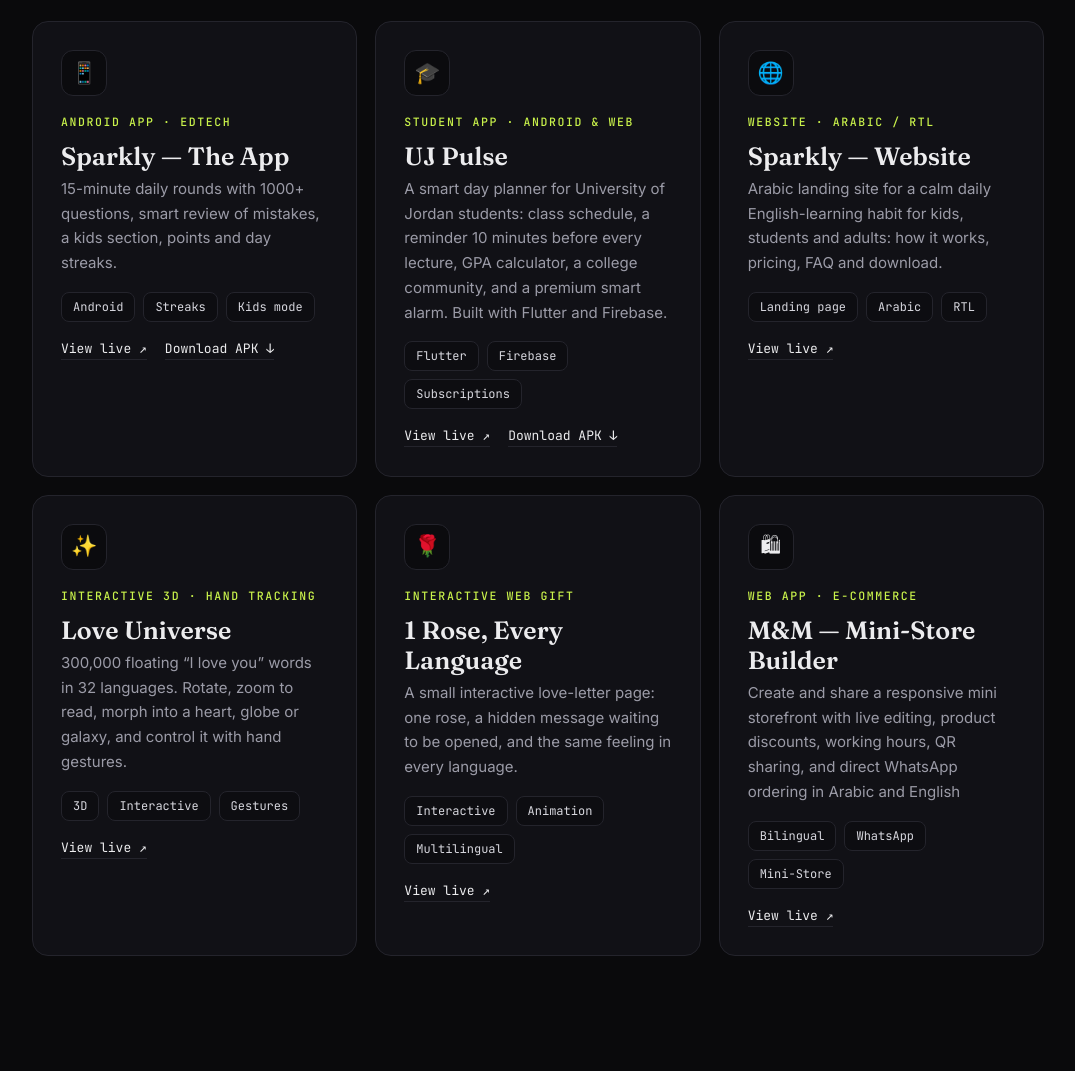
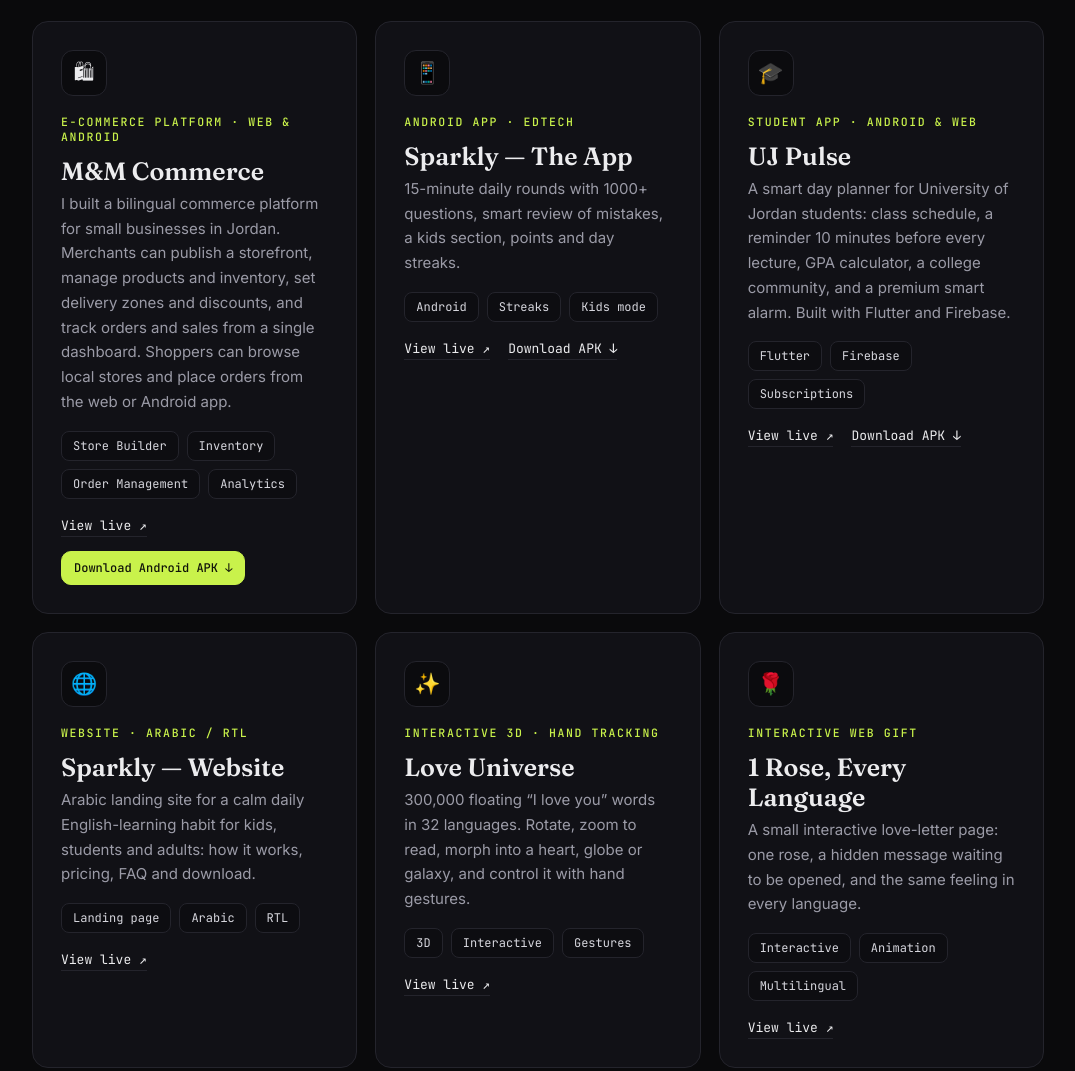
Before and after one commit to Hamoodasalim/MohammadCV, a plain HTML site: page index.html in a window 1280 px wide. Shown: the part 1750-2821 px from the top of the page, without its empty margins (102-1177 px from the left). Drawn offline with Linux system fonts and the light colour scheme.

Commit message:
Update M&M Commerce portfolio entry and Android download

```diff
--- a/index.html
+++ b/index.html
@@ -43,6 +43,7 @@ h1{font:600 clamp(48px,8vw,92px)/1 var(--ser);letter-spacing:-.03em;margin:6px 0
 .ic{width:46px;height:46px;border:1px solid var(--line);border-radius:12px;display:grid;place-items:center;font-size:21px;background:#0b0b0e;margin-bottom:18px}
 .cd h3{font:600 25px/1.2 var(--ser);margin-bottom:6px}.tg{font:500 11.5px var(--mono);letter-spacing:.14em;color:var(--a);text-transform:uppercase;margin-bottom:12px;display:block}
 .cd p{color:var(--mut);font-size:15px}
+.project-download{margin-top:14px;padding:8px 12px;font-size:12px}
 .chips{display:flex;flex-wrap:wrap;gap:8px;margin-top:16px}.chips span{font:12px var(--mono);border:1px solid var(--line);border-radius:8px;padding:6px 11px;background:#0d0d11;color:#d7d7de}
 .lk{font:13px var(--mono);margin:18px 18px 0 0;display:inline-block;border-bottom:1px solid var(--line);padding-bottom:2px}.lk:hover{color:var(--a);border-color:var(--a)}
 .hide{display:none!important}
@@ -107,17 +108,18 @@ footer{border-top:1px solid var(--line);padding:26px 0;text-align:center;color:v
 var START="2026-01-01",BASE_COFFEE=365,BASE_BUGS=420,CODING_SINCE="2022-02-14";
 var PHOTO="https://raw.githubusercontent.com/Hamoodasalim/MohammadCV/main/mohammadsalem.jpeg";
 var PROJECTS=[
+ {t:"M&amp;M Commerce",c:"web app",i:"🛍",g:"E-commerce platform · Web & Android",u:"https://mmcloud.online/",dl:"https://github.com/Hamoodasalim/mm-commerce-app/releases/latest/download/mm-commerce.apk",d:"I built a bilingual commerce platform for small businesses in Jordan. Merchants can publish a storefront, manage products and inventory, set delivery zones and discounts, and track orders and sales from a single dashboard. Shoppers can browse local stores and place orders from the web or Android app.",s:["Store Builder","Inventory","Order Management","Analytics"]},
  {t:"Sparkly — The App",c:"app",i:"📱",g:"Android app · EdTech",u:"https://kids.nashmicloud.com/app/",dl:"https://kids.nashmicloud.com/download/sparkly-kids.apk",d:"15-minute daily rounds with 1000+ questions, smart review of mistakes, a kids section, points and day streaks.",s:["Android","Streaks","Kids mode"]},
  {t:"UJ Pulse",c:"app",i:"🎓",g:"Student app · Android & Web",u:"https://uj-pulse.web.app/",dl:"https://uj-pulse.web.app/download",d:"A smart day planner for University of Jordan students: class schedule, a reminder 10 minutes before every lecture, GPA calculator, a college community, and a premium smart alarm. Built with Flutter and Firebase.",s:["Flutter","Firebase","Subscriptions"]},
  {t:"Sparkly — Website",c:"web",i:"🌐",g:"Website · Arabic / RTL",u:"https://www.sparklylearning.live",d:"Arabic landing site for a calm daily English-learning habit for kids, students and adults: how it works, pricing, FAQ and download.",s:["Landing page","Arabic","RTL"]},
  {t:"Love Universe",c:"web",i:"✨",g:"Interactive 3D · Hand tracking",u:"https://hamoodasalim.github.io/love_university/",d:"300,000 floating “I love you” words in 32 languages. Rotate, zoom to read, morph into a heart, globe or galaxy, and control it with hand gestures.",s:["3D","Interactive","Gestures"]},
  {t:"1 Rose, Every Language",c:"web",i:"🌹",g:"Interactive web gift",u:"https://hamoodasalim.github.io/1-rose-all-language/",d:"A small interactive love-letter page: one rose, a hidden message waiting to be opened, and the same feeling in every language.",s:["Interactive","Animation","Multilingual"]},
- {t:"M&M — Mini-Store Builder",c:"web",i:"🛍",g:"WEB APP · E-COMMERCE",u:"https://mandm-5b680.web.app/",d:"Create and share a responsive mini storefront with live editing, product discounts, working hours, QR sharing, and direct WhatsApp ordering in Arabic and English",s:["Bilingual","WhatsApp","Mini-Store"]}];
+ ];
 var COURSES=[["Build Taxi Booking App like inDriver, OLA & Uber Clone App","Sher Tech",100],["The Complete Full-Stack Web Development Bootcamp","Dr. Angela Yu",100],["الدورة الشاملة لمطور الويب من المستوى المبتدئ إلى المتقدم","CreativeApp Company, Marwa Radwan",100],["Beginning C++ Templates","Umar Lone",100],["Build UBER Clone App Using Flutter and Firebase (2020)","Ufinix Academy",85],["Flutter & Dart for Beginners: Complete Course","Aditya Thakur",90],["Data Structures and Algorithms In C++","Abhinav Raj",100],["Introduction to C++ Programming language","Abderrahmen Litprog",100],["مقدمة إلى الخوارزميات بلغة بايثون","Programming in Arabic",100],["Introduction to Dictionary Data Structure","Lucas Bazilio",75]];
 var CERTS=[["The Complete 2022 Web Development Bootcamp","Udemy · Feb 2022","55 hours with Dr. Angela Yu: HTML, CSS, JavaScript, React and real websites from scratch.","UC-f50e0e76-fb60-4d8b-af6e-d1728b455c67"],["Build Taxi Booking App like inDriver, OLA & Uber Clone App","Udemy · Aug 2023","26 hours building a ride-booking style cross-platform app with Flutter.","UC-2c3f2c5d-2211-4032-9018-81fe9c854dc2"],["Complete Web Developer Course: Beginner to Advanced (Arabic)","Udemy · Nov 2026","29.5 hours: HTML, CSS, JavaScript, jQuery and Bootstrap.","UC-195506da-3870-4e6f-8e49-b49546f26ce8"]];
 var WORK=[
  ["2025-10",null,"IT Technician","Relax3 · Full-time","Amman, Jordan · On-site",["Dealing with IT problems facing customers.","IT technician support."],["Computer Hardware","Technical Support"]],
- ["2020-11",null,"Freelance Web & Mobile Developer","Self-employed · Freelance","Amman, Jordan · Remote",["Founder of Sparkly: an Arabic learning website and an Android app with streaks, points and a kids section.","Built UJ Pulse, a Flutter + Firebase day-planner app for University of Jordan students.","Shipped interactive web experiences and tools: Love Universe, 1 Rose Every Language, M&M Mini-Store Builder.","Delivering responsive, mobile-first interfaces with clean, fast code."],["HTML","CSS","JavaScript","Flutter","Firebase"]],
+ ["2020-11",null,"Freelance Web & Mobile Developer","Self-employed · Freelance","Amman, Jordan · Remote",["Founder of Sparkly: an Arabic learning website and an Android app with streaks, points and a kids section.","Built UJ Pulse, a Flutter + Firebase day-planner app for University of Jordan students.","Shipped interactive web experiences and tools: Love Universe, 1 Rose Every Language, M&M Commerce.","Delivering responsive, mobile-first interfaces with clean, fast code."],["HTML","CSS","JavaScript","Flutter","Firebase"]],
  ["2018-02","2021-08","IT Technician","Jacknife Gaming center · Full-time","Amman, Jordan · On-site",["Dealing with IT problems facing customers.","IT technician support."],["Computer Hardware","Network Support"]]
 ];
 var MN=["Jan","Feb","Mar","Apr","May","Jun","Jul","Aug","Sep","Oct","Nov","Dec"];
@@ -137,7 +139,7 @@ $("st4").innerHTML=ST.map(function(s){return '<div><b data-n="'+s[0]+'" data-s="
 var started=false;new IntersectionObserver(function(e){if(e[0].isIntersecting&&!started){started=true;document.querySelectorAll("#st4 b").forEach(function(b){count(b,+b.dataset.n,b.dataset.s)});count($("c1"),BASE_COFFEE+days(START));count($("c2"),BASE_BUGS+days(START));count($("c3"),days(CODING_SINCE))}},{threshold:.25}).observe($("impact"));
 setInterval(function(){if(!started)return;var a=(BASE_COFFEE+days(START)).toLocaleString();if($("c1").textContent!==a){$("c1").textContent=a;$("c2").textContent=(BASE_BUGS+days(START)).toLocaleString();$("c3").textContent=days(CODING_SINCE).toLocaleString()}},60000);
 document.querySelectorAll(".fl").forEach(function(f){for(var i=0;i<9;i++){var e=document.createElement("i");e.textContent=f.dataset.e;e.style.left=(i*11+Math.random()*8)+"%";e.style.animationDuration=(4+Math.random()*5)+"s";e.style.animationDelay=(-Math.random()*8)+"s";if(f.dataset.bug){e.className="bug";e.style.animationDuration=(5+Math.random()*6)+"s";e.style.left="0";e.style.bottom=(8+i*12)+"px"}f.appendChild(e)}});
-$("grid").innerHTML=PROJECTS.map(function(p){return '<div class="cd" data-c="'+p.c+'"><div class="ic">'+p.i+'</div><span class="tg">'+p.g+'</span><h3>'+p.t+'</h3><p>'+p.d+'</p><div class="chips">'+chip(p.s)+'</div><a class="lk" href="'+p.u+'" target="_blank" rel="noopener">View live ↗</a>'+(p.dl?'<a class="lk" href="'+p.dl+'" rel="noopener">Download APK ↓</a>':'')+'</div>'}).join("");
+$("grid").innerHTML=PROJECTS.map(function(p){return '<div class="cd" data-c="'+p.c+'"><div class="ic">'+p.i+'</div><span class="tg">'+p.g+'</span><h3>'+p.t+'</h3><p>'+p.d+'</p><div class="chips">'+chip(p.s)+'</div><a class="lk" href="'+p.u+'" target="_blank" rel="noopener">View live ↗</a>'+(p.dl?'<a class="'+(p.c==="web app"?"btn p project-download":"lk")+'" href="'+p.dl+'" rel="noopener">'+(p.c==="web app"?"Download Android APK ↓":"Download APK ↓")+'</a>':'')+'</div>'}).join("");
 $("now").innerHTML=NOW.map(function(n){return '<div class="gl"><h3>'+n[0]+'</h3><p>'+n[1]+'</p></div>'}).join("");
 $("tl").innerHTML=WORK.map(function(w){return '<div><small>'+fmt(w[0])+" — "+(w[1]?fmt(w[1]):"Present")+" · "+dur(w[0],w[1])+'</small><h3>'+w[2]+'</h3><em>'+w[3]+" · "+w[4]+'</em><ul>'+w[5].map(function(x){return "<li>"+x+"</li>"}).join("")+'</ul><div class="chips">'+chip(w[6])+'</div></div>'}).join("");
 $("sk").innerHTML=SK.map(function(s){return '<div class="cd"><h3>'+s[0]+'</h3><div class="chips">'+chip(s[1])+'</div></div>'}).join("");
@@ -145,7 +147,7 @@ $("cr").innerHTML=CERTS.map(function(c){return '<div class="cd"><span class="tg"
 function K(t){return /flutter|uber|taxi/i.test(t)?"mobile":/c\+\+|algorithm|structure|template|الخوارزميات/i.test(t)?"dsa":"web"}
 $("cl").innerHTML=COURSES.map(function(c){return '<div class="co" data-k="'+K(c[0])+'"><h3 dir="auto">'+c[0]+'</h3><small>'+c[1]+'</small><div class="bar"><i style="--w:'+c[2]+'%"></i></div><div class="pc"><span>'+(c[2]>=100?'completed':c[2]?'in progress':'up next')+'</span><b>'+c[2]+'%</b></div></div>'}).join("");
 new IntersectionObserver(function(e,o){if(e[0].isIntersecting){$("courses").classList.add("go");o.disconnect()}},{threshold:.15}).observe($("courses"));
-function tabs(id,sel,key){$(id).onclick=function(e){var b=e.target.closest("button");if(!b)return;this.querySelectorAll("button").forEach(function(x){x.classList.remove("on")});b.classList.add("on");document.querySelectorAll(sel).forEach(function(c){c.classList.toggle("hide",b.dataset.f!=="all"&&c.dataset[key]!==b.dataset.f)})}}
+function tabs(id,sel,key){$(id).onclick=function(e){var b=e.target.closest("button");if(!b)return;this.querySelectorAll("button").forEach(function(x){x.classList.remove("on")});b.classList.add("on");document.querySelectorAll(sel).forEach(function(c){c.classList.toggle("hide",b.dataset.f!=="all"&&!c.dataset[key].split(" ").includes(b.dataset.f))})}}
 tabs("tabs","#grid .cd","c");tabs("ctabs",".co","k");
 </script>
 </body></html>
```
